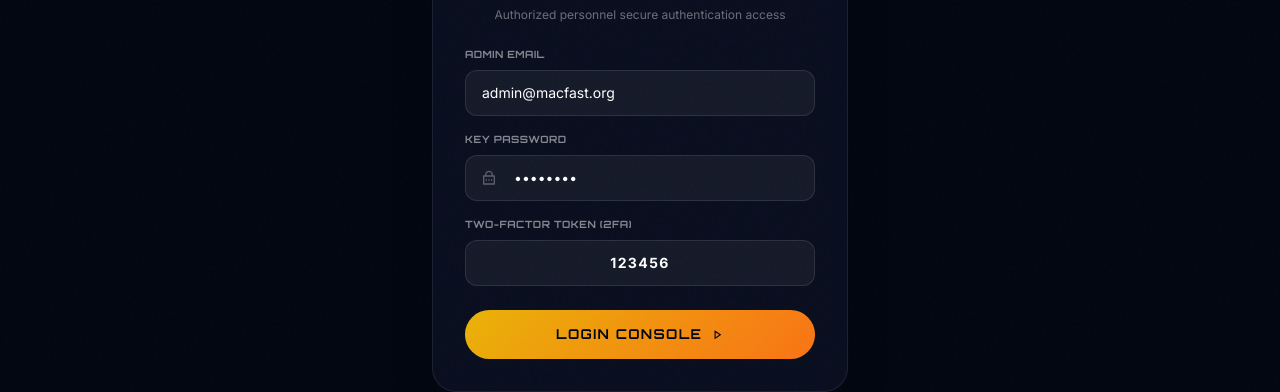
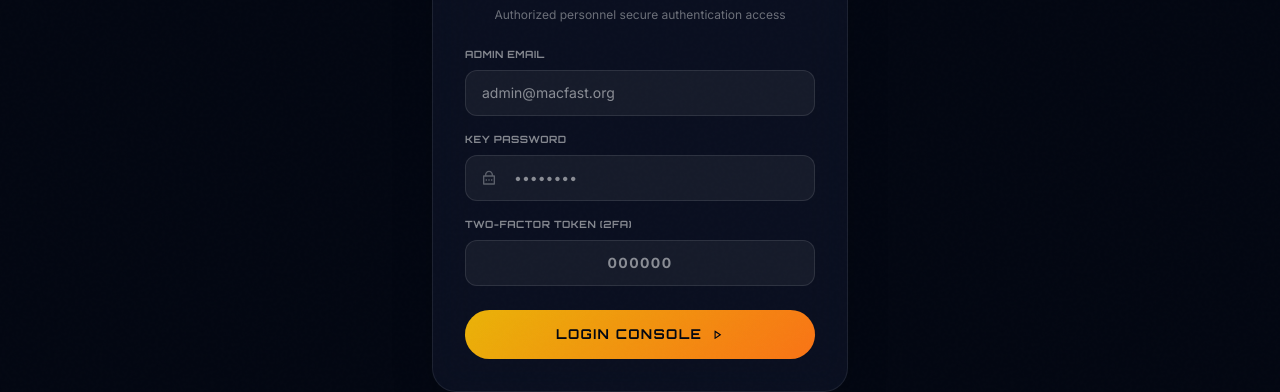
Before and after one commit to JoelSajanThomas/MACFIESTA, a Next.js app: page /admin/login in a window 1280 px wide. Shown: the part 295-687 px from the top of the page. Built offline with nearby package versions, Linux system fonts and the light colour scheme; no server answers.

Commit message:
fix: remove pre-filled login credentials from admin login page

```diff
--- a/src/app/(auth)/admin/login/page.tsx
+++ b/src/app/(auth)/admin/login/page.tsx
@@ -8,9 +8,9 @@ import { useAuthStore } from "@/lib/authStore";
 export default function AdminLoginPage() {
   const router = useRouter();
   const adminLogin = useAuthStore((state) => state.adminLogin);
-  const [user, setUser] = useState("admin@macfast.org");
-  const [pwd, setPwd] = useState("admin123");
-  const [otp, setOtp] = useState("123456");
+  const [user, setUser] = useState("");
+  const [pwd, setPwd] = useState("");
+  const [otp, setOtp] = useState("");
   const [errorMsg, setErrorMsg] = useState("");
   const [submitting, setSubmitting] = useState(false);
   const [mounted, setMounted] = useState(false);
```
